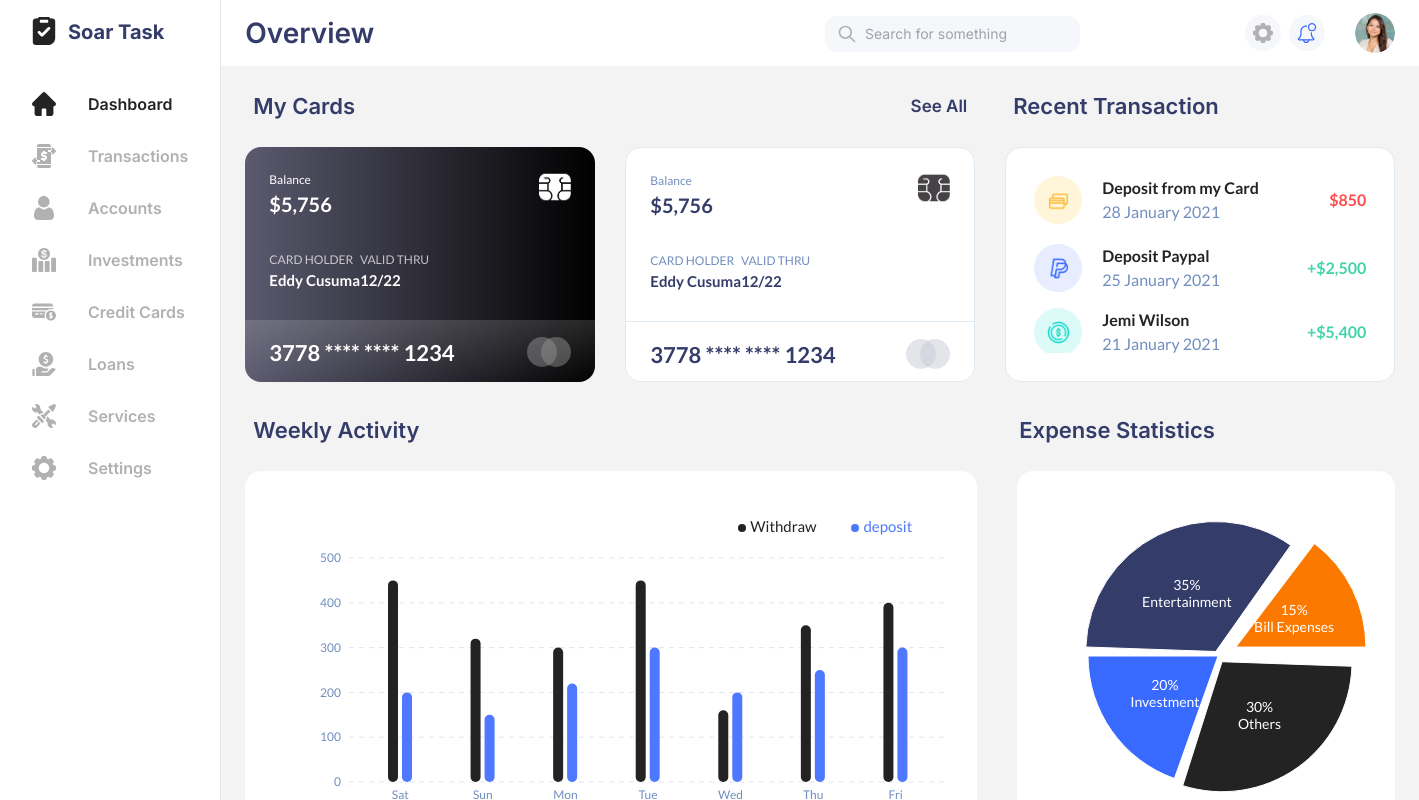
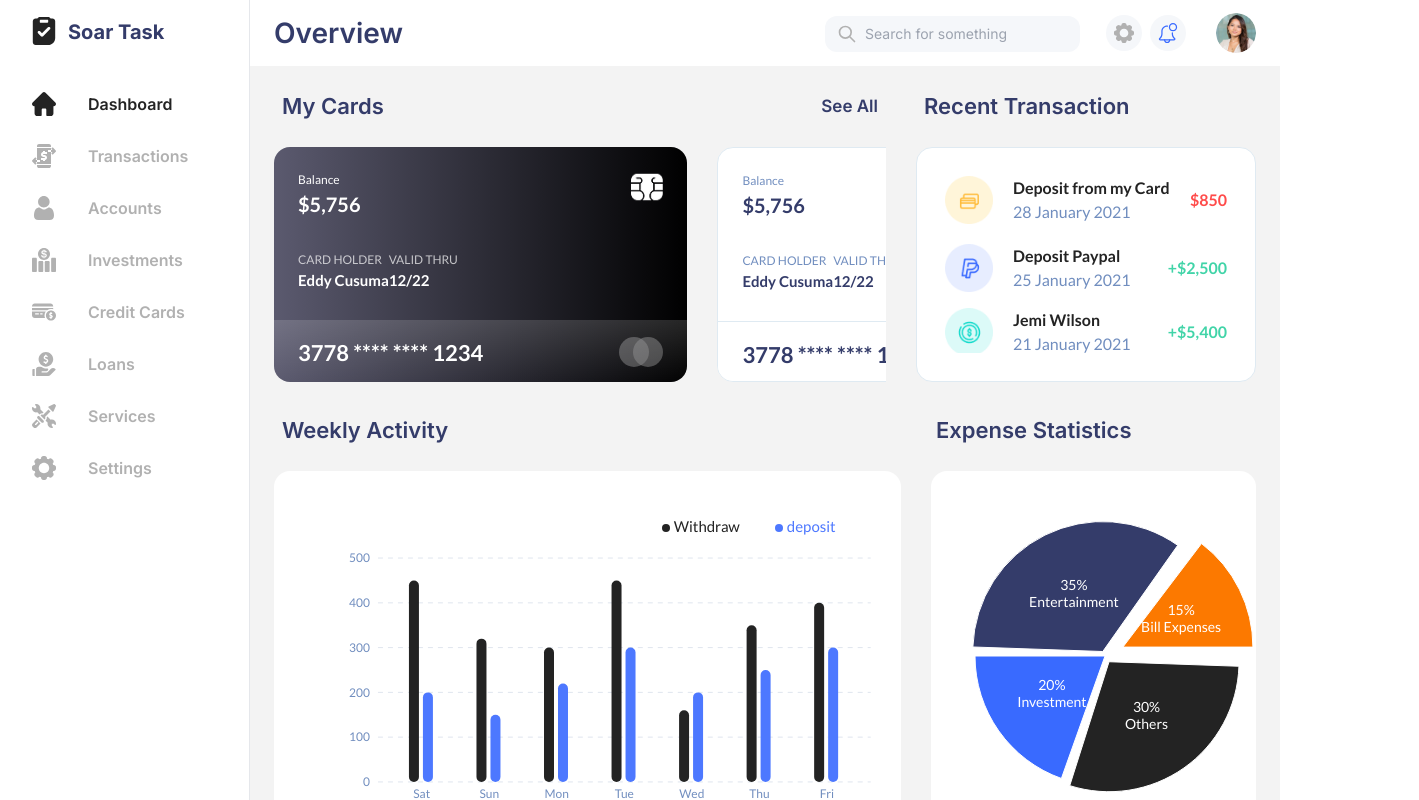
Before and after one commit to SrgeiHein/soar-task, a React (Create React App) app: page / in a window 1280 px wide. Shown: the top 800 px of the page, 1419 px wide, since content can reach past the window. Built offline with nearby package versions, Linux system fonts and the light colour scheme.

Commit message:
multiple cards

```diff
--- a/src/pages/Dashboard.tsx
+++ b/src/pages/Dashboard.tsx
@@ -124,7 +124,7 @@ const Dashboard = () => {
   return (
     <div className=" p-6 bg-[#F3F3F3] h-full overflow-y-auto overflow-x-hidden">
       <div className="flex flex-col lg:flex-row gap-[30px] pb-4">
-        <div className="w-full">
+        <div className="w-full lg:flex-[2]">
           <div className="flex items-center justify-between mb-6 px-2">
             <h2 className="text-[22px] font-semibold text-[#343C6A]">
               My Cards
@@ -137,13 +137,12 @@ const Dashboard = () => {
             </h2>
           </div>
 
-          <div className="">
-            <div className="flex overflow-x-auto pb-4 gap-[30px] snap-x snap-mandatory hover-scrollbar lg:max-w-[730px] max-w-full">
-              <div className="flex gap-[30px] w-full pr-[-20px]">
+          <div className="flex overflow-x-auto pb-4 gap-[30px] snap-x snap-mandatory hover-scrollbar max-w-full">
+            <div className="flex gap-[30px] w-full">
               {cards.map((card) => (
                 <div
                   key={card.id}
-                    className={`lg:min-w-[350px] min-w-full h-[235px] rounded-2xl pt-6 text-white overflow-hidden font-lato flex flex-col snap-start ${
+                  className={`min-w-full xl2:min-w-[calc(50%-15px)] lg:min-w-[calc(70%-15px)] md:min-w-[calc(60%-15px)]   h-[235px] rounded-2xl pt-6 text-white overflow-hidden font-lato flex flex-col snap-start ${
                     card.isLight
                       ? "bg-white border border-[#DFEAF2]"
                       : "bg-gradient-to-r from-[#5B5A6F] to-black"
@@ -240,14 +239,13 @@ const Dashboard = () => {
             </div>
           </div>
         </div>
-        </div>
         <div className="w-full lg:flex-1">
           <div className="flex items-center justify-between mb-6 px-2">
             <h2 className="text-[22px] font-semibold text-[#343C6A]">
               Recent Transaction
             </h2>
           </div>
-          <div className="h-[235px] w-full lg:min-w-[390px] rounded-2xl bg-white border border-[#DFEAF2] p-7 font-lato">
+          <div className="h-[235px] w-full lg:min-w-[340px] rounded-2xl bg-white border border-[#DFEAF2] p-7 font-lato">
             <div className="h-full hover-scrollbar">
               <div className="space-y-4">
                 {transactions.map((transaction) => (
@@ -305,7 +303,7 @@ const Dashboard = () => {
           </div>
         </div>
 
-        <div className="flex flex-col lg:flex-row lg:gap-[40px]">
+        <div className="flex flex-col lg:flex-row lg:gap-[30px]">
           <div className="lg:flex-[2] bg-white rounded-2xl pl-6 pt-6">
             <div className="h-[322px]">
               <ResponsiveContainer width="100%" height="100%">
--- a/tailwind.config.js
+++ b/tailwind.config.js
@@ -3,6 +3,9 @@ module.exports = {
   content: ["./src/**/*.{js,jsx,ts,tsx}"],
   theme: {
     extend: {
+      screens: {
+        xl2: "1300px",
+      },
       colors: {
         "sidebar-bg": "#f8f9fa",
         "active-link": "#3b82f6",
@@ -29,15 +32,15 @@ module.exports = {
           "100%": { transform: "translateX(0)" },
         },
         fadeInNew: {
-          '0%': { opacity: '0', transform: 'translateY(-10px)' },
-          '100%': { opacity: '1', transform: 'translateY(0)' },
+          "0%": { opacity: "0", transform: "translateY(-10px)" },
+          "100%": { opacity: "1", transform: "translateY(0)" },
         },
       },
       animation: {
         fadeIn: "fadeIn 0.3s ease-in-out",
         slideNext: "slideNext 0.3s ease-in-out",
         slidePrev: "slidePrev 0.3s ease-in-out",
-        'fade-in': 'fadeInNew 0.3s ease-out forwards',
+        "fade-in": "fadeInNew 0.3s ease-out forwards",
       },
     },
   },
```
Lines whose indentation alone changed are shown as unchanged.
